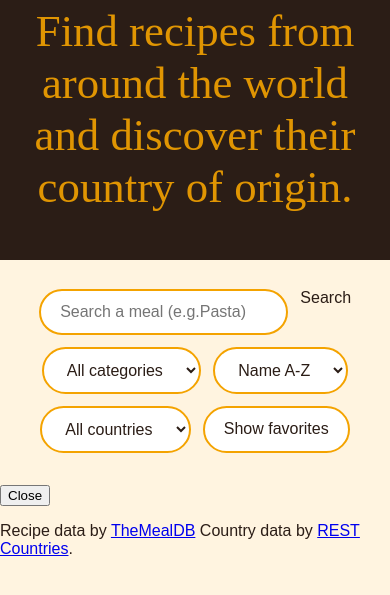
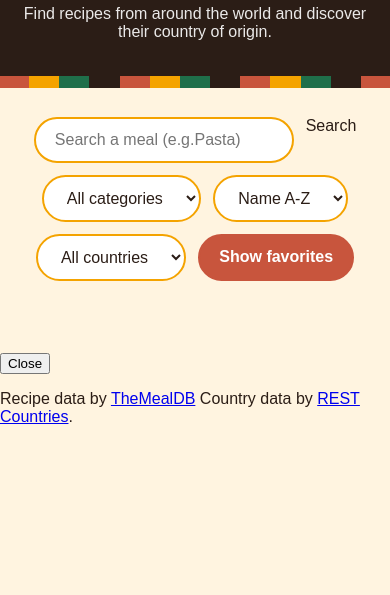
Before and after one commit to Virginie2026/playing-around-with-apis-themealdb, a plain HTML site: page index.html in a window 390 px wide. Shown: the part 155-750 px from the top of the page. Drawn offline with Linux system fonts and the light colour scheme.

Commit message:
Complete responsive styles

```diff
--- a/css/style.css
+++ b/css/style.css
@@ -7,7 +7,7 @@
     --card-bg: #ffffff;
     --muted: #7a6a5c;
     --radius: 16px;
-    --shadow: 0 6px 18px rgba(43, 29, 0.14);
+    --shadow: 0 6px 18px rgba(43, 29, 22, 0.14);
 }
 
 * {
@@ -31,8 +31,8 @@ header {
         var(--main) 0 30px,
         var(--accent) 30px 60px,
         var(--deep) 60px 90px,
-        var(--dark) 90px 120px,
-   )1;
+        var(--dark) 90px 120px
+   ) 1;
 }
 
     header h1 {
@@ -43,16 +43,11 @@ header {
    }
 
    header p{
-    margin: 0 0 0.5rem;
-    font-family: "Playfair Display", serif;
-    font-size: 2.8rem;
-    color: var(--accent);
+    margin: 0;
+    opacity: 0.9;
    }
 
-   header p{
-    margin: 0;
-    opacity: 0.9;
-}
+
 
 .controls {
     display: flex;
@@ -65,6 +60,7 @@ header {
  .controls select,
  .controls button {
     padding: 0.75rem 1.2rem;
+    font-family: inherit;
     font-size: 1rem;
     border: 2px solid var(--accent);
     border-radius: 999px;
@@ -73,5 +69,39 @@ header {
 }
 
 .controls input {
-    min
+    min-width: 260px;
 }
+
+.controls input:focus,
+.controls select:focus{
+    outline: none;
+    border-color: var(--main);
+    box-shadow: 0 0 0 4px rgba(200, 85, 61, 0.2);
+}
+
+.controls button {
+    background: var(--main);
+    border-color: var(--main);
+    color: white;
+    font-weight: 600;
+    cursor: pointer;
+    transition: transform 0,2s, background 0.2s;
+}
+
+.controls button:hover {
+    background: var(--deep);
+    border-color: var(--deep);
+    transform: scale(1.05);
+}
+
+#status-message {
+    text-align: center;
+    color: var(--muted);
+    min-height: 1.5rem;
+    font-weight: 600;
+    padding: 0 1rem;
+}
+
+#status-message.error{
+    color: var(--main);
+}
```
